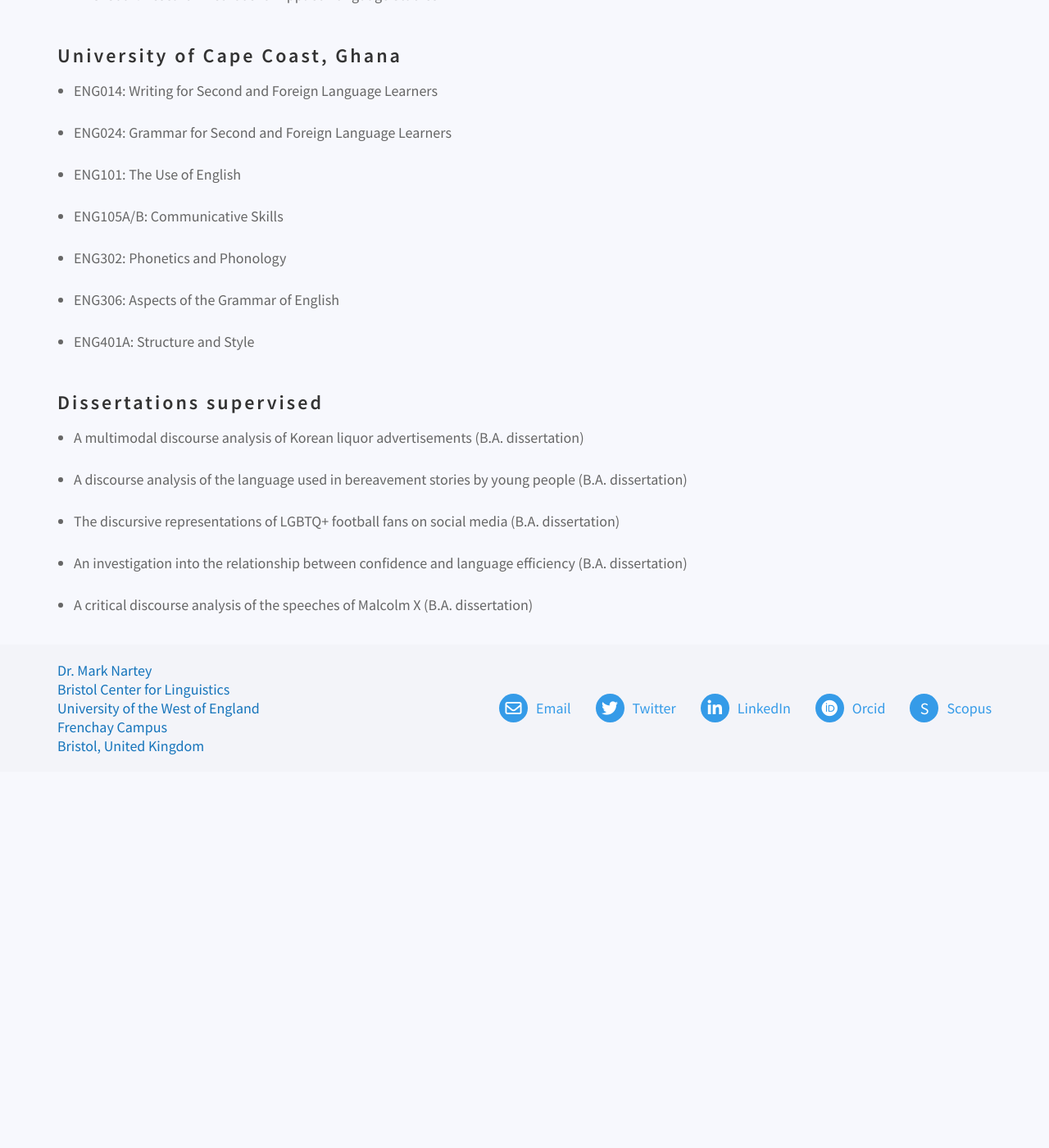
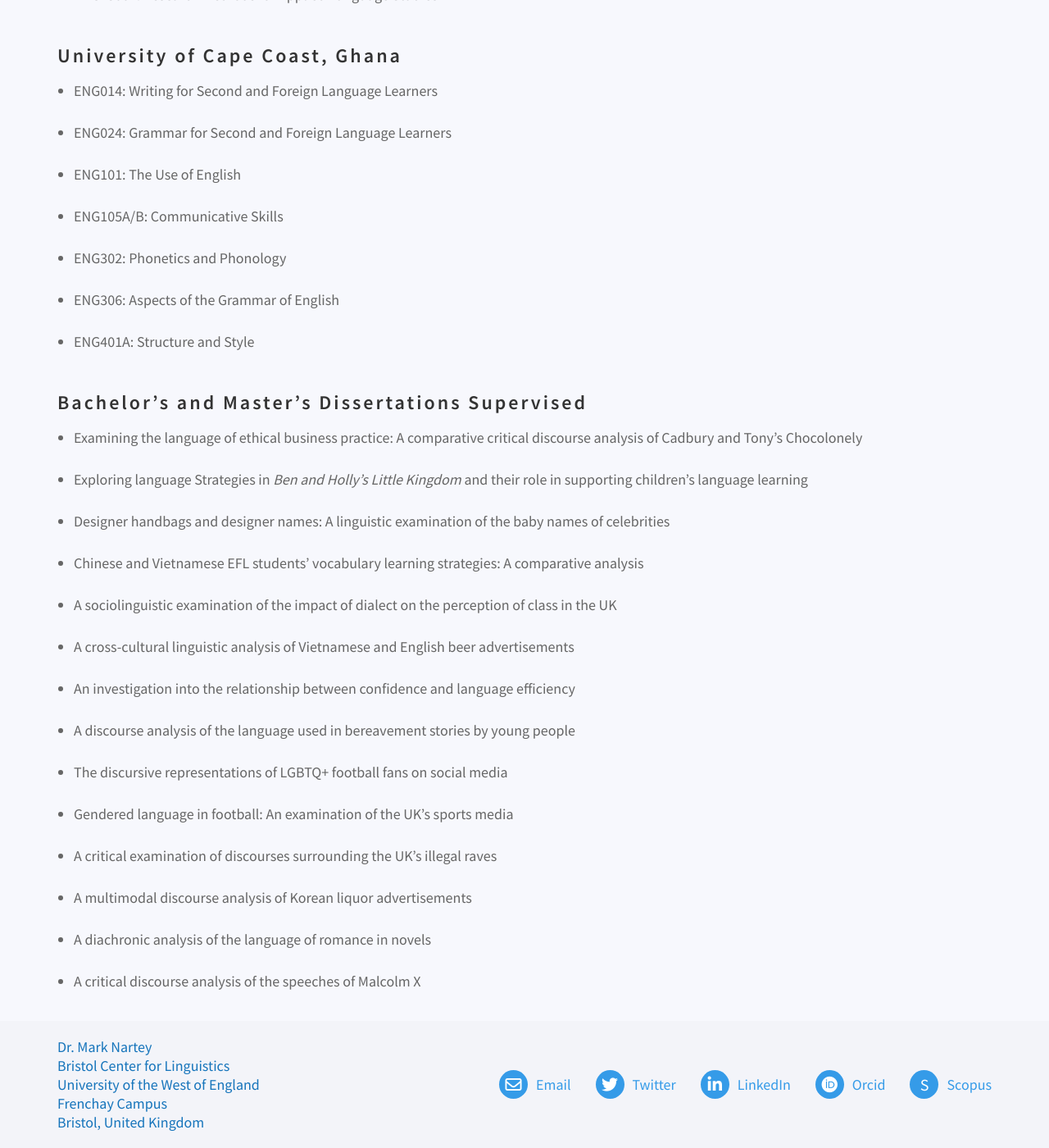
Before and after one commit to danielcornock/marknartey.com, a Jekyll site: the page built from _pages/teaching.md, in a window 1280 px wide and 1400 px high, scrolled down 1226 px. Shown: the whole window at 82% size. Built offline with Jekyll 4.4.1, drawn with Linux system fonts in a browser that asks for light colours; nearby versions of some CDN libraries; before the commit the page ends 2167 px from its top, so only the background shows below that.

Commit message:
Update Pages “teaching”

```diff
--- a/_pages/teaching.md
+++ b/_pages/teaching.md
@@ -34,10 +34,19 @@ I am experienced in curriculum planning as well as designing and delivering ling
 * ENG306: Aspects of the Grammar of English
 * ENG401A: Structure and Style
 
-## Dissertations supervised
+## Bachelor's and Master's Dissertations Supervised
 
-* A multimodal discourse analysis of Korean liquor advertisements (B.A. dissertation)
-* A discourse analysis of the language used in bereavement stories by young people  (B.A. dissertation)
-* The discursive representations of LGBTQ+ football fans on social media (B.A. dissertation)
-* An investigation into the relationship between confidence and language efficiency (B.A. dissertation)
-* A critical discourse analysis of the speeches of Malcolm X (B.A. dissertation)
+* Examining the language of ethical business practice: A comparative critical discourse analysis of Cadbury and Tony’s Chocolonely
+* Exploring language Strategies in *Ben and Holly’s Little Kingdom* and their role in supporting children’s language learning
+* Designer handbags and designer names: A linguistic examination of the baby names of celebrities
+* Chinese and Vietnamese EFL students’ vocabulary learning strategies: A comparative analysis
+* A sociolinguistic examination of the impact of dialect on the perception of class in the UK
+* A cross-cultural linguistic analysis of Vietnamese and English beer advertisements
+* An investigation into the relationship between confidence and language efficiency
+* A discourse analysis of the language used in bereavement stories by young people
+* The discursive representations of LGBTQ+ football fans on social media
+* Gendered language in football: An examination of the UK’s sports media
+* A critical examination of discourses surrounding the UK’s illegal raves
+* A multimodal discourse analysis of Korean liquor advertisements
+* A diachronic analysis of the language of romance in novels
+* A critical discourse analysis of the speeches of Malcolm X
```
